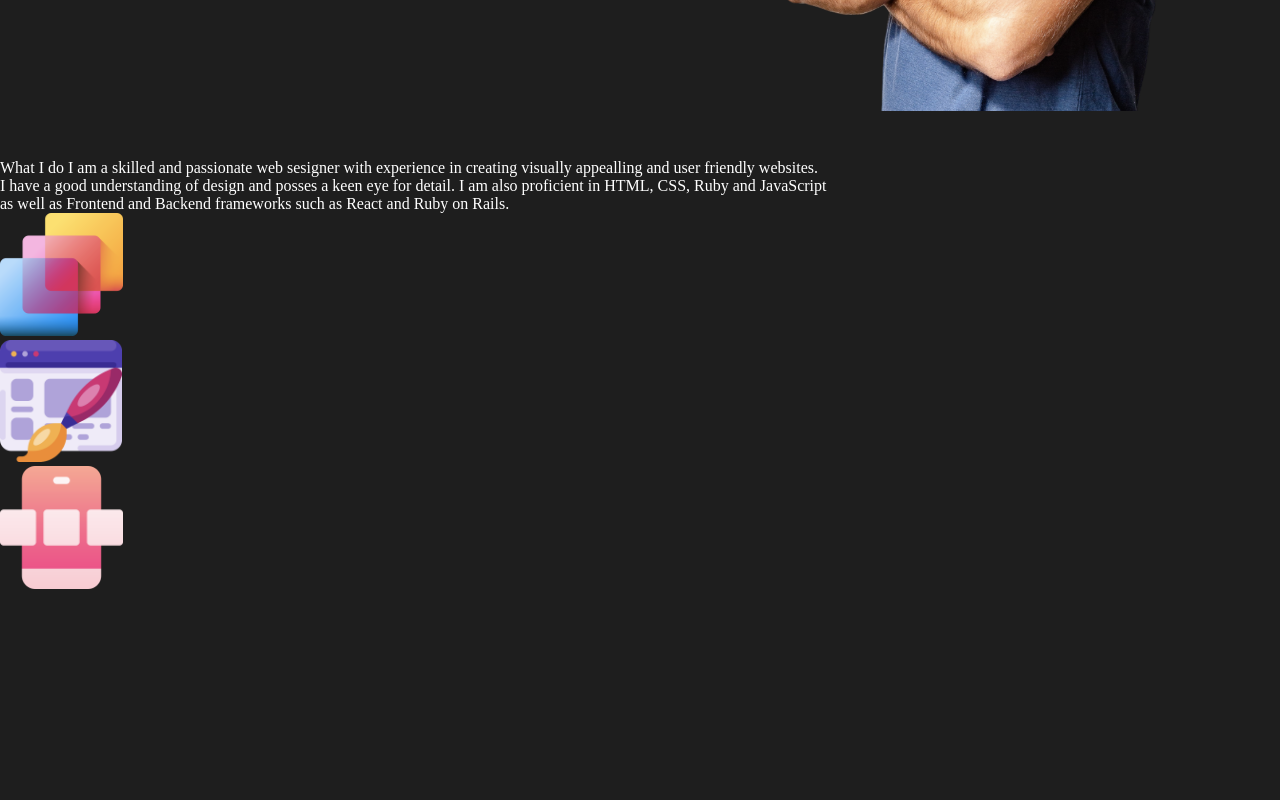
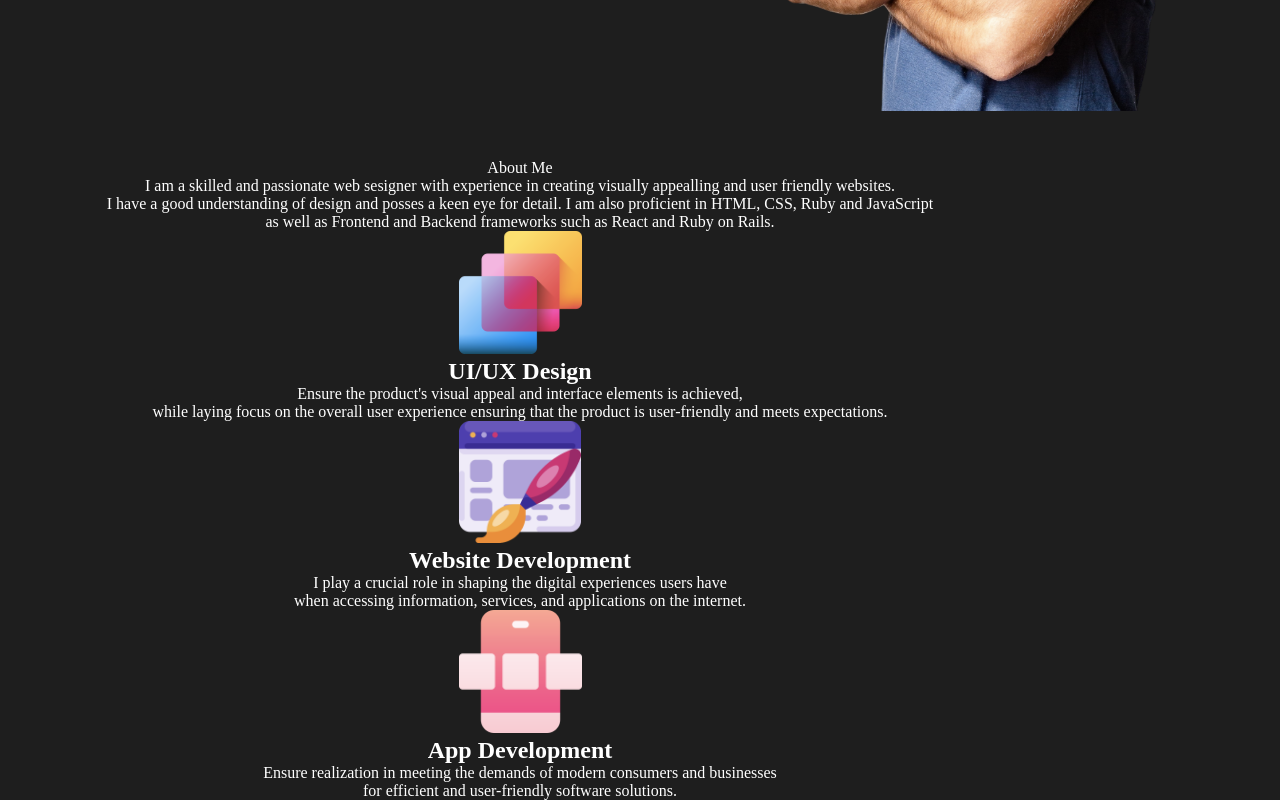
Before and after one commit to Malvino-creator/portfolio, a React (Create React App) app: page / in a window 1280 px wide. Shown: the part 865-1665 px from the top of the page. Before the commit the page ends 1458 px from the top, so only its background shows below. Built offline with nearby package versions, Linux system fonts and the light colour scheme.

Commit message:
feat(Skill.css): Styling the about me section

```diff
--- a/src/App.js
+++ b/src/App.js
@@ -1,6 +1,6 @@
 import Navbar from "./components/Navbar/navbar"
 import Intro from "./components/Intro/intro"
-import Skill from "./components/Skills/skill"
+import Skills from "./components/Skills/skill"
 
 
 function App() {
@@ -8,7 +8,7 @@ function App() {
     <div className="App">
       <Navbar />
       <Intro />
-      <Skill />
+      <Skills />
     </div>
   );
 }
--- a/src/components/Skills/skill.css
+++ b/src/components/Skills/skill.css
@@ -0,0 +1,11 @@
+#skills{
+    overflow: hidden;
+    width: 100vw;
+    max-width: 65rem;
+    margin: 0;
+    display: flex;
+    flex-direction: column;
+    align-items: center;
+    text-align: center;
+    justify-content: center;
+}
--- a/src/components/Skills/skill.js
+++ b/src/components/Skills/skill.js
@@ -7,9 +7,8 @@ import AppDesign from "../../assets/app-design.png";
 function skill() {
   return (
     <section id="skills">
-      <span className="skillTitle"> What I do</span>
+      <span className="skillTitle"> About Me </span>
       <span className="skillDescription">
-        {" "}
         I am a skilled and passionate web sesigner with experience in creating
         visually appealling and user friendly websites.
         <br />
@@ -23,22 +22,38 @@ function skill() {
         <div className="skillBar">
           <img src={UIDesign} alt="uidesign"></img>
           <div className="skillBarText">
-            <h2></h2>
-            <p></p>
+            <h2>UI/UX Design</h2>
+            <p>
+              Ensure the product's visual appeal and interface elements is
+              achieved, <br />
+              while laying focus on the overall user experience ensuring that
+              the product is user-friendly and meets expectations.
+            </p>
           </div>
         </div>
         <div className="skillBar">
           <img src={WebDesign} alt="webdesign"></img>
           <div className="skillBarText">
-            <h2></h2>
-            <p></p>
+            <h2> Website Development</h2>
+            <p>
+              I play a crucial role in shaping the digital experiences users
+              have
+              <br />
+              when accessing information, services, and applications on the
+              internet.
+            </p>
           </div>
         </div>
         <div className="skillBar">
           <img src={AppDesign} alt="appdesign"></img>
           <div className="skillBarText">
-            <h2></h2>
-            <p></p>
+            <h2>App Development</h2>
+            <p>
+              Ensure realization in meeting the demands of modern consumers and
+              businesses
+              <br />
+              for efficient and user-friendly software solutions.
+            </p>
           </div>
         </div>
       </div>
```
